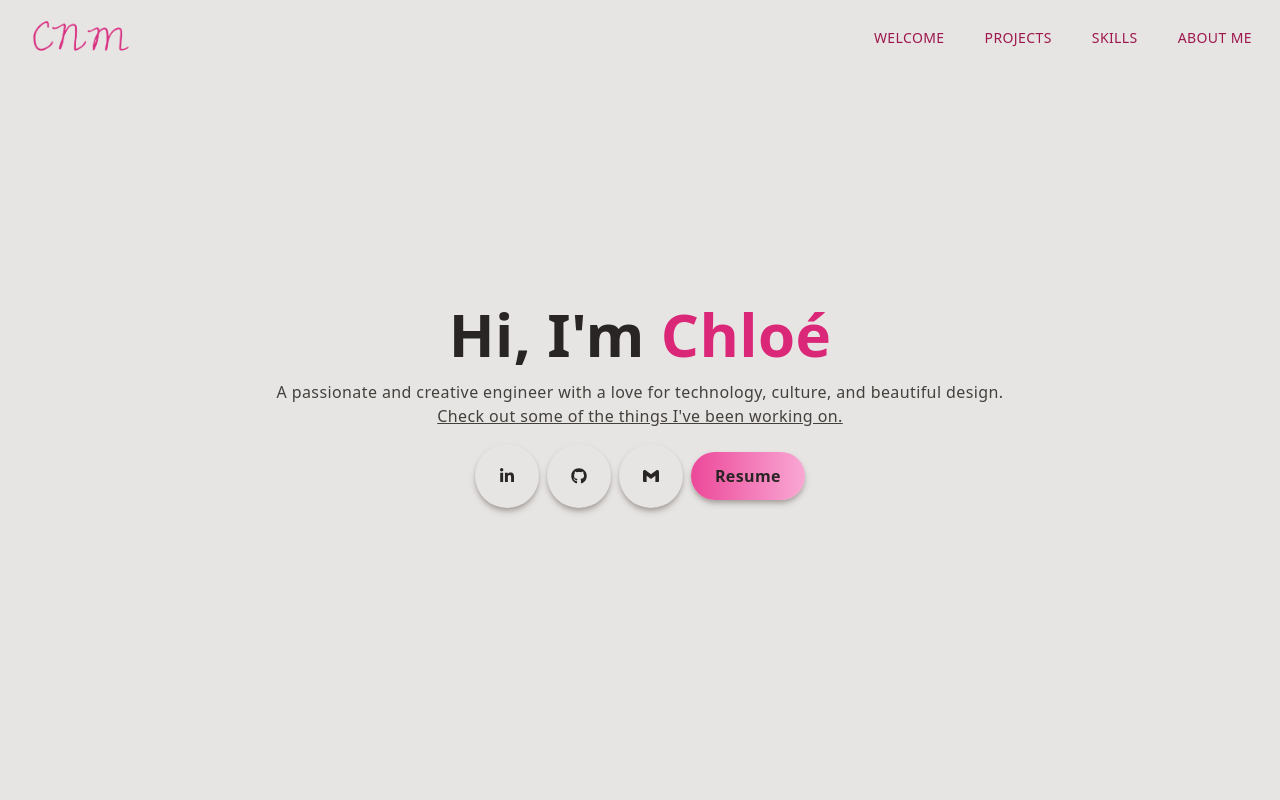
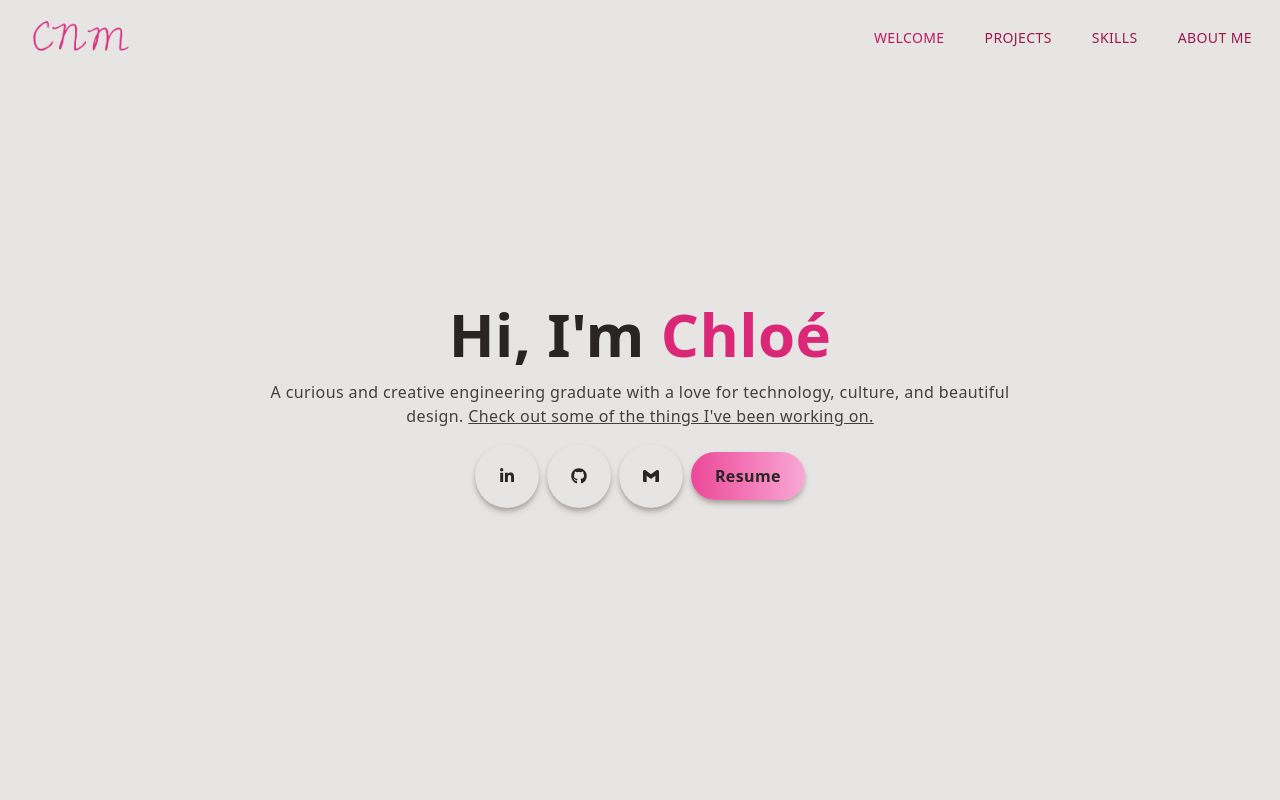
Before and after one commit to cnmorali/Personal-Website, a Next.js app: page / in a window 1280 px wide. Shown: the top 800 px of the page. Built offline with nearby package versions, Linux system fonts and the light colour scheme.

Commit message:
Updated resume

```diff
--- a/src/app/components/Main.jsx
+++ b/src/app/components/Main.jsx
@@ -16,7 +16,7 @@ const Main = () => {
                     </h1>
 
                     <p className="text-stone-700 max-w-[65%] m-auto">
-                    A passionate and creative engineer with a love for technology, culture, and beautiful design.{' '}
+                    A curious and creative engineering graduate with a love for technology, culture, and beautiful design.{' '}
                         <Link href="/#projects" scroll={true}>
                             <span className="underline cursor-pointer hover:opacity-80 transition-opacity duration-200">
                                 Check out some of the things I&apos;ve been working on.
--- a/src/app/components/Navigation.jsx
+++ b/src/app/components/Navigation.jsx
@@ -40,7 +40,7 @@ const Navbar = () => {
             <div className='pt-7 px-5'>
                 <ul className='hidden md:flex text-stone-700'>
                     <Link href='/'>
-                        <li className='ml-10 text-sm uppercase hover:border-b text-[#9d174d]'>Welcome</li>
+                        <li className='ml-10 text-sm uppercase hover:border-b text-pink-700'>Welcome</li>
                     </Link>
                     <Link href='/#projects'>
                         <li className='ml-10 text-sm uppercase hover:border-b text-[#9d174d]'>Projects</li>
```
Also changed, not shown: 1 other file (tests, documents, lock files or other folders).
